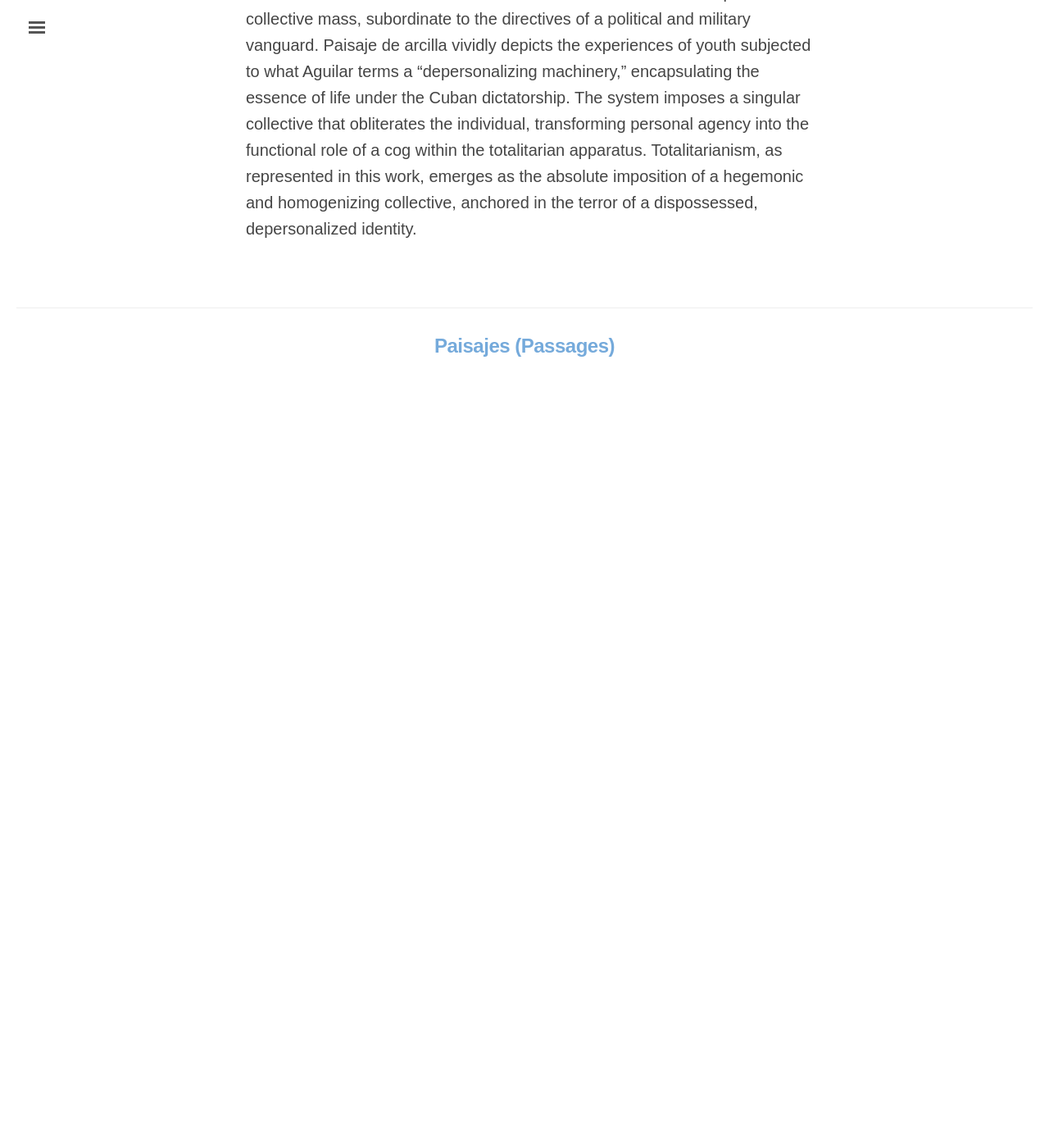
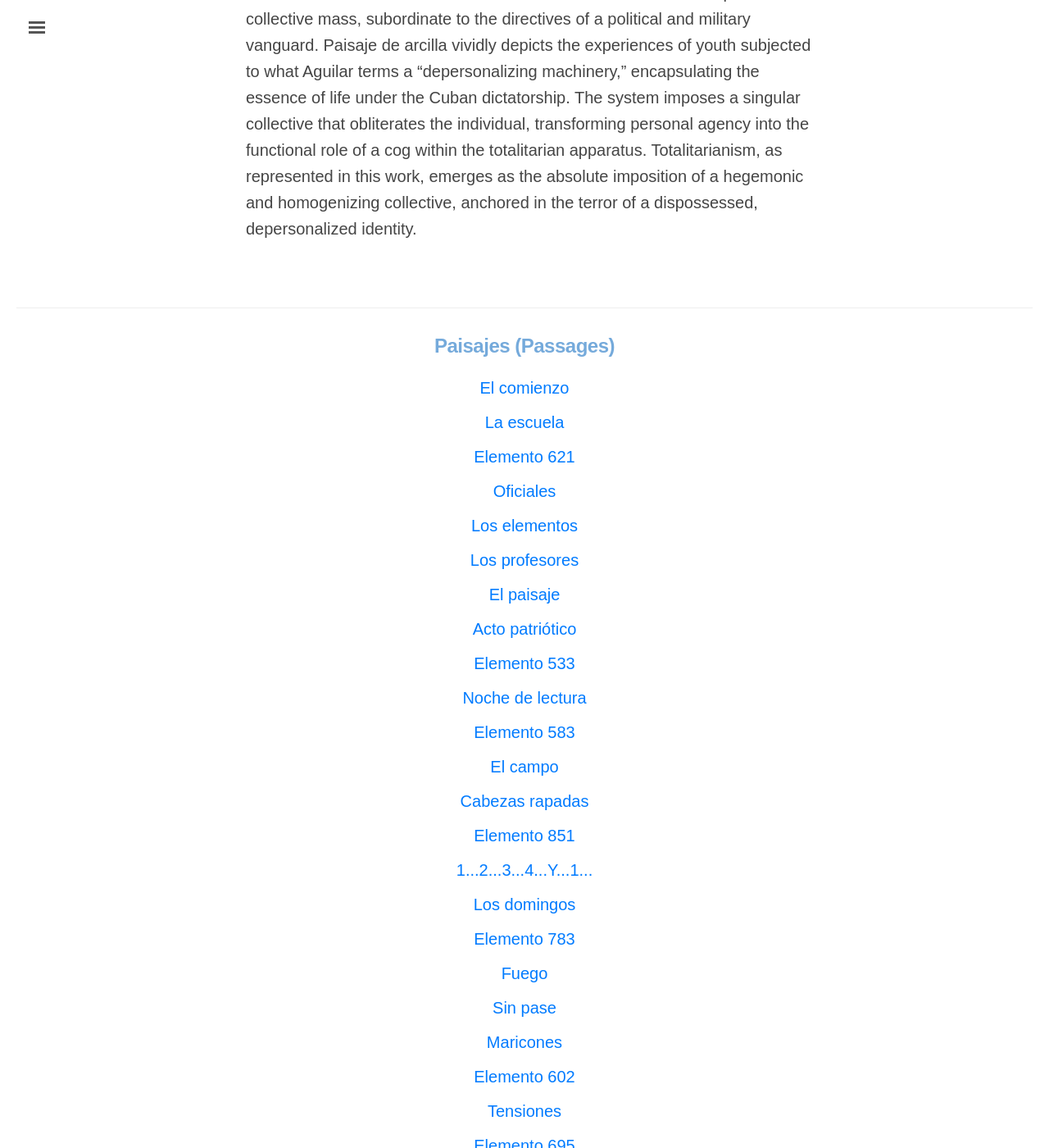
Before and after one commit to edicionesdereparto/paisajedearcilla, a Jekyll site: the page built from index.html, in a window 1280 px wide and 1400 px high, scrolled down 3598 px. Shown: the whole window at 82% size. Built offline with Jekyll 4.4.1, drawn with Linux system fonts in a browser that asks for light colours; before the commit the page ends 4135 px from its top, so only the background shows below that; some of the changed text lies outside the part shown.

Commit message:
Update index.html

```diff
--- a/index.html
+++ b/index.html
@@ -109,130 +109,162 @@ title: "Paisaje de Arcilla (Landscape of Clay)"
   <ul class="texts">
     <li class="_text-title">
       <a href="https://edicionesdereparto.github.io/paisajedearcilla/texts/El-comienzo/">
+        El comienzo
       </a>
     </li>
     <li class="_text-title">
       <a href="https://edicionesdereparto.github.io/paisajedearcilla/texts/La-escuela/">
+        La escuela
       </a>
     </li>
     <li class="_text-title">
       <a href="https://edicionesdereparto.github.io/paisajedearcilla/texts/Elemento-621/">
+        Elemento 621
       </a>
     </li>
     <li class="_text-title">
       <a href="https://edicionesdereparto.github.io/paisajedearcilla/texts/Oficiales/">
+        Oficiales
       </a>
     </li>
     <li class="_text-title">
       <a href="https://edicionesdereparto.github.io/paisajedearcilla/texts/Los-elementos/">
+        Los elementos
       </a>
     </li>
     <li class="_text-title">
       <a href="https://edicionesdereparto.github.io/paisajedearcilla/texts/Los-profesores/">
+        Los profesores
       </a>
     </li>
     <li class="_text-title">
       <a href="https://edicionesdereparto.github.io/paisajedearcilla/texts/El-paisaje/">
+        El paisaje
       </a>
     </li>
     <li class="_text-title">
       <a href="https://edicionesdereparto.github.io/paisajedearcilla/texts/Acto-patriótico/">
+        Acto patriótico
       </a>
     </li>
     <li class="_text-title">
       <a href="https://edicionesdereparto.github.io/paisajedearcilla/texts/Elemento-533/">
+        Elemento 533
       </a>
     </li>
     <li class="_text-title">
       <a href="https://edicionesdereparto.github.io/paisajedearcilla/texts/Noche-de-lectura/">
+        Noche de lectura
       </a>
     </li>
     <li class="_text-title">
       <a href="https://edicionesdereparto.github.io/paisajedearcilla/texts/Elemento-583/">
+        Elemento 583
       </a>
     </li>
     <li class="_text-title">
       <a href="https://edicionesdereparto.github.io/paisajedearcilla/texts/El-campo/">
+        El campo
       </a>
     </li>
     <li class="_text-title">
       <a href="https://edicionesdereparto.github.io/paisajedearcilla/texts/Cabezas-rapadas/">
+        Cabezas rapadas
       </a>
     </li>
     <li class="_text-title">
       <a href="https://edicionesdereparto.github.io/paisajedearcilla/texts/Elemento-851/">
+        Elemento 851
       </a>
     </li>
     <li class="_text-title">
       <a href="https://edicionesdereparto.github.io/paisajedearcilla/texts/1...2...3...4...Y...1.../">
+        1...2...3...4...Y...1...
       </a>
     </li>
     <li class="_text-title">
       <a href="https://edicionesdereparto.github.io/paisajedearcilla/texts/Los-domingos/">
+        Los domingos
       </a>
     </li>
     <li class="_text-title">
       <a href="https://edicionesdereparto.github.io/paisajedearcilla/texts/Elemento-783/">
+        Elemento 783
       </a>
     </li>
     <li class="_text-title">
       <a href="https://edicionesdereparto.github.io/paisajedearcilla/texts/Fuego/">
+        Fuego
       </a>
     </li>
     <li class="_text-title">
       <a href="https://edicionesdereparto.github.io/paisajedearcilla/texts/Sin-pase/">
+        Sin pase
       </a>
     </li>
     <li class="_text-title">
       <a href="https://edicionesdereparto.github.io/paisajedearcilla/texts/Maricones/">
+        Maricones
       </a>
     </li>
     <li class="_text-title">
       <a href="https://edicionesdereparto.github.io/paisajedearcilla/texts/Elemento-602/">
+        Elemento 602
       </a>
     </li>
     <li class="_text-title">
       <a href="https://edicionesdereparto.github.io/paisajedearcilla/texts/Tensiones/">
+        Tensiones
       </a>
     </li>
     <li class="_text-title">
       <a href="https://edicionesdereparto.github.io/paisajedearcilla/texts/Elemento-695/">
+        Elemento 695
       </a>
     </li>
     <li class="_text-title">
       <a href="https://edicionesdereparto.github.io/paisajedearcilla/texts/Lección-de-honestidad/">
+        Lección de honestidad
       </a>
     </li>
     <li class="_text-title">
       <a href="https://edicionesdereparto.github.io/paisajedearcilla/texts/La-formación-del-Hombre-Nuevo/">
+        La formación del Hombre Nuevo
       </a>
     </li>
     <li class="_text-title">
       <a href="https://edicionesdereparto.github.io/paisajedearcilla/texts/Elemento-621/">
+        Elemento 621
       </a>
     </li>
     <li class="_text-title">
       <a href="https://edicionesdereparto.github.io/paisajedearcilla/texts/Elemento-701/">
+        Elemento 701
       </a>
     </li>
     <li class="_text-title">
       <a href="https://edicionesdereparto.github.io/paisajedearcilla/texts/Libertad-a-la-vista/">
+        Libertad a la vista
       </a>
     </li>
     <li class="_text-title">
       <a href="https://edicionesdereparto.github.io/paisajedearcilla/texts/El-fin/">
+        El fin
       </a>
     </li>
     <li class="_text-title">
       <a href="https://edicionesdereparto.github.io/paisajedearcilla/texts/Elemento-610/">
+        Elemento 610
       </a>
     </li>
     <li class="_text-title">
       <a href="https://edicionesdereparto.github.io/paisajedearcilla/texts/Fin-del-fin/">
+        Fin del fin
       </a>
     </li>
     <li class="_text-title">
       <a href="https://edicionesdereparto.github.io/paisajedearcilla/texts/Elemento-622/">
+        Elemento 622
       </a>
     </li>
   {% for item in site.texts %}
```
